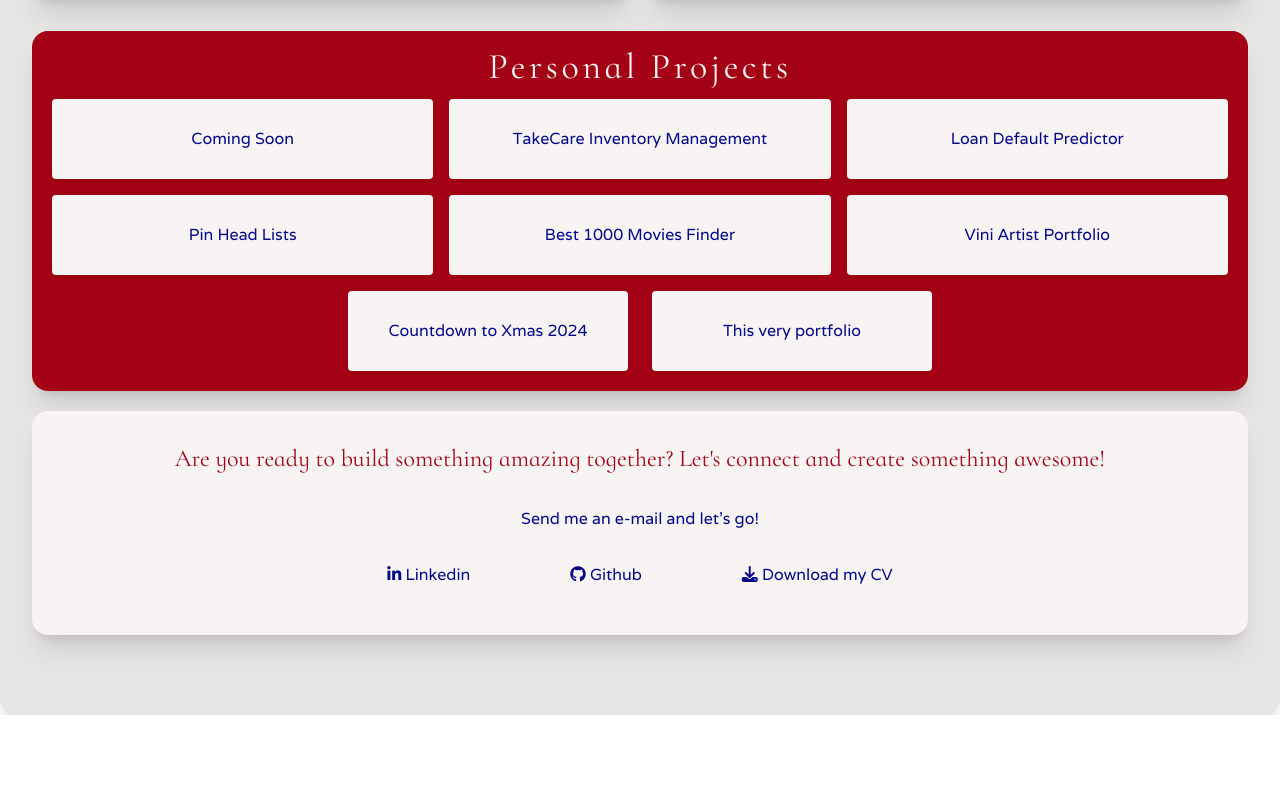
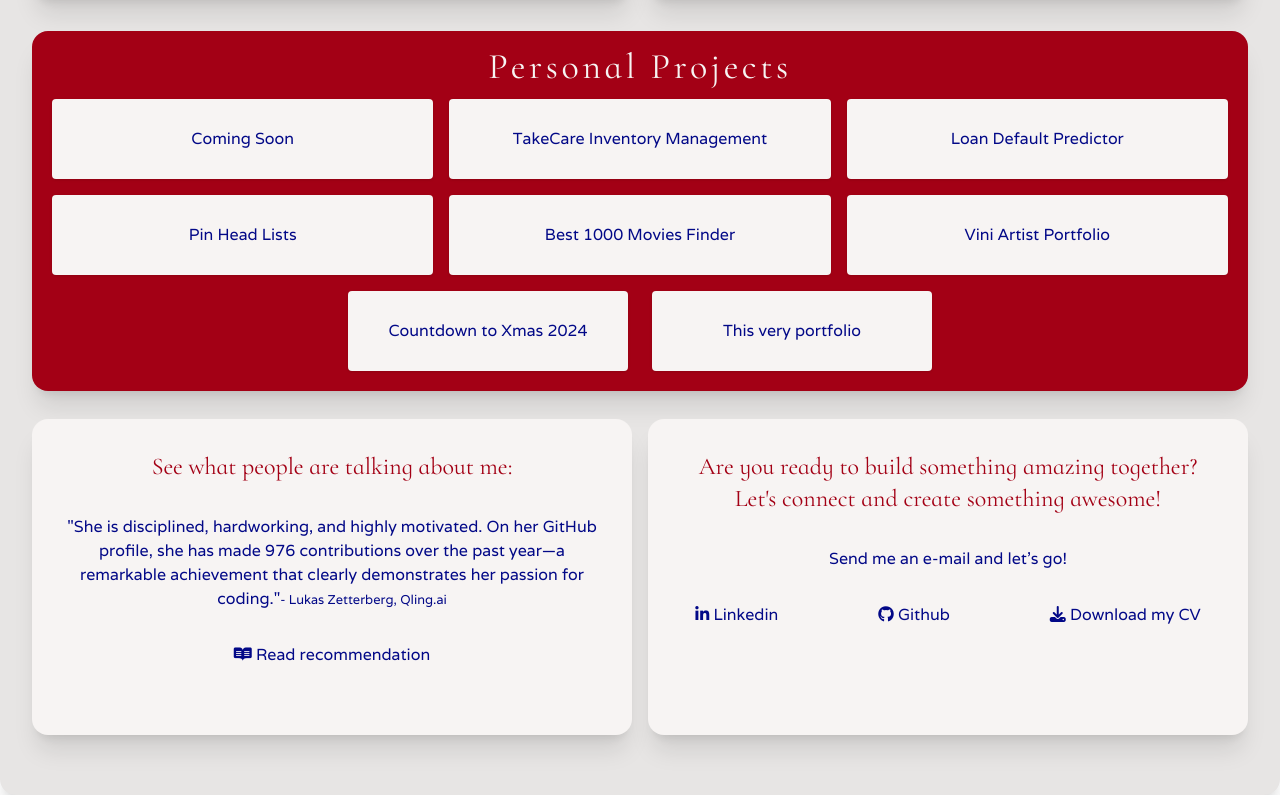
Before and after one commit to mariaciceri/my-portfolio, a React (Vite) app: page / in a window 1280 px wide. Shown: the part 1109-1904 px from the top of the page. Before the commit the page ends 1824 px from the top, so only its background shows below. Built offline with nearby package versions, Linux system fonts and the light colour scheme.

Commit message:
Include recommendation section

```diff
--- a/src/components/sections/Contact.tsx
+++ b/src/components/sections/Contact.tsx
@@ -10,7 +10,7 @@ function Contact() {
     const { primary, secondary, lightBackground } = colors[colorScheme];
 
     return (
-        <div className="shadow-xl rounded-2xl p-8 text-gray-600 col-span-2 mt-5"
+        <div className="shadow-xl rounded-2xl p-8 text-gray-600 col-span-2 mt-5 lg:h-full"
         style={{ backgroundColor: lightBackground }}
         id="Contact">
             <div className="font-cormorant text-2xl pb-4"
--- /dev/null
+++ b/src/components/sections/Recommendation.tsx
@@ -0,0 +1,39 @@
+import { useLanguage } from "../../context/LanguageContext";
+import { useColor } from '../../context/ColorContext';
+import { content } from '../../data/translations';
+import { colors } from '../../data/colors';
+
+
+function Recommendation() {
+    const { language } = useLanguage();
+    const reference = content[language].reference || "Something went wrong, sorry about that! Please contact me here <mariafacchin00@hotmail.com> if you can't see this text.";
+    const { colorScheme } = useColor();
+    const { primary, secondary, lightBackground } = colors[colorScheme];
+
+    return (
+        <div className="shadow-xl rounded-2xl p-8 text-gray-600 col-span-2 mt-5 lg:h-full"
+            style={{ backgroundColor: lightBackground }}
+            id="Contact">
+            <div className="font-cormorant text-2xl pb-4"
+                style={{ color: primary }}>
+                {reference}
+            </div>
+            <div className="py-4" style={{ color: secondary }}>
+                "She is disciplined, hardworking, and highly motivated.
+                On her GitHub profile, she has made 976 contributions over
+                the past year—a remarkable achievement that clearly demonstrates her passion for coding."
+                <small>- Lukas Zetterberg, Qling.ai</small>
+            </div>
+            <div className="py-4 max-sm:flex-col max-sm:space-x-0"
+                style={{ color: secondary }}>
+                <a href="../../assets/recommendationLetter.pdf" target="_blank" rel="noopener noreferrer"
+                        className="hover:text-gray-700 hover:scale-105 transition-all duration-300 max-sm:py-2">
+                    <i className="fa-brands fa-readme"></i>
+                    {language === 'en' ? ' Read recommendation' : ' Läs rekommendationen' }
+                    </a>
+            </div>
+        </div>
+    )
+}
+
+export default Recommendation;
--- a/src/data/translations.ts
+++ b/src/data/translations.ts
@@ -95,7 +95,8 @@ export const content = {
         contact: {
             message:"Are you ready to build something amazing together? Let's connect and create something awesome!",
             email:"Send me an e-mail and let's go!"
-        }
+        },
+        reference: "See what people are talking about me:"
     },
     sv: {
         header: {
@@ -193,6 +194,7 @@ export const content = {
         contact: {
             message: "Är du redo att bygga något fantastiskt tillsammans? Låt oss koppla ihop oss och skapa något grymt!",
             email: "Skicka ett mejl till mig så pratar vi mer!"
-        }
+        },
+        reference: "Se vad folk säger om mig:",
     },
 };
--- a/src/pages/Home.tsx
+++ b/src/pages/Home.tsx
@@ -2,6 +2,7 @@ import About from '../components/sections/About'
 import Contact from '../components/sections/Contact'
 import Experience from '../components/sections/Experience'
 import Projects from '../components/sections/Projects'
+import Recommendation from '../components/sections/Recommendation'
 import { content } from '../data/translations'
 import { colors } from '../data/colors'
 import { motion, AnimatePresence } from 'framer-motion'
@@ -81,6 +82,11 @@ function Home() {
                         >
                             <Projects />
                         </motion.div>
+                    </div>
+                    <div className="grid lg:gap-4 gap-2 lg:grid-cols-2 mt-2">
+                        <motion.div {...fadeIn} key={`${language}-contact`}>
+                            <Recommendation />
+                        </motion.div>
                         <motion.div {...fadeIn} key={`${language}-contact`}>
                             <Contact />
                         </motion.div>
```
Also changed, not shown: 1 other file (tests, documents, lock files or other folders).
